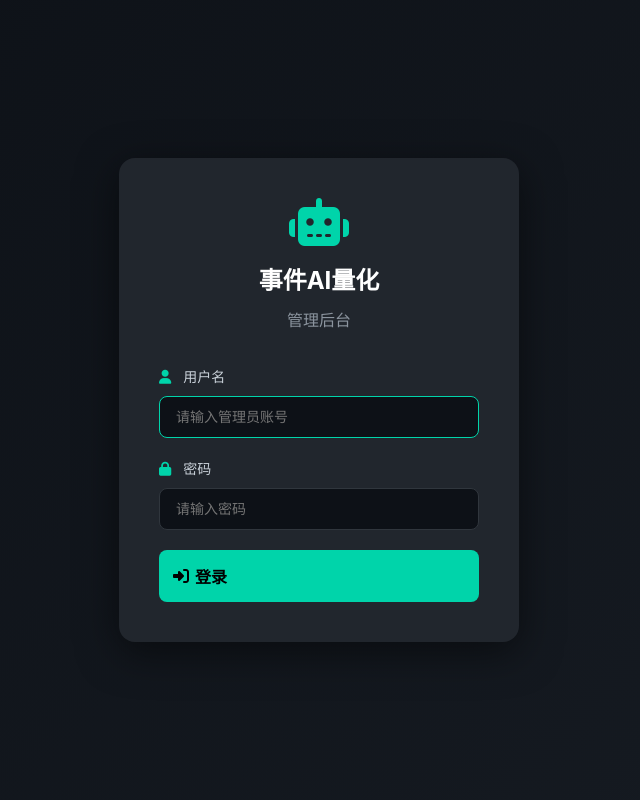
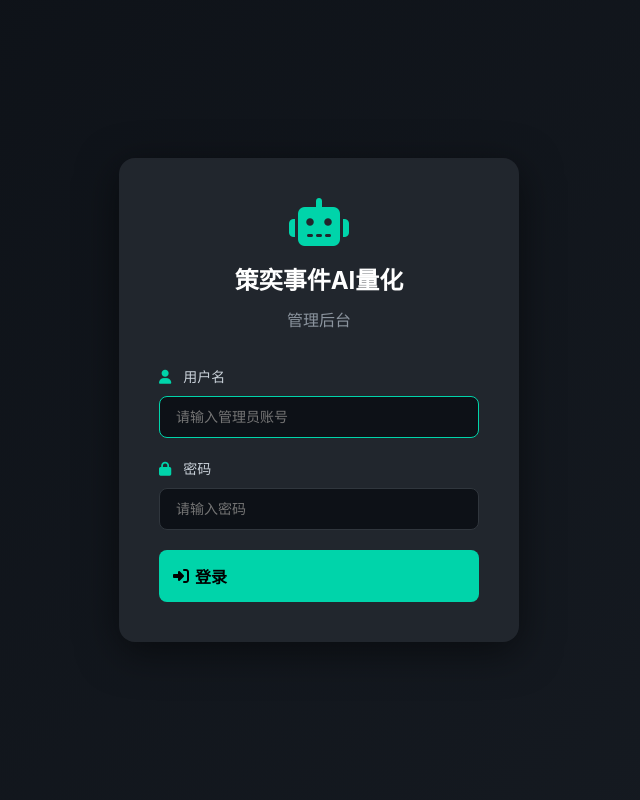
Before and after one commit to lvzengqin-cmd/ceyishijian-ai-backend, a Flask app: page /admin/login in a window 1280 px wide. Shown: the whole page, without its empty margins (321-961 px from the left). Run offline with Flask 3, Linux system fonts and the light colour scheme.

Commit message:
修复login.html中的logo文字

```diff
--- a/templates/login.html
+++ b/templates/login.html
@@ -6,7 +6,7 @@
 <div class="auth-box">
     <div class="auth-logo">
         <i class="fas fa-robot"></i>
-        <h1>事件AI量化</h1>
+        <h1>策奕事件AI量化</h1>
         <p>管理后台</p>
     </div>
 
```
